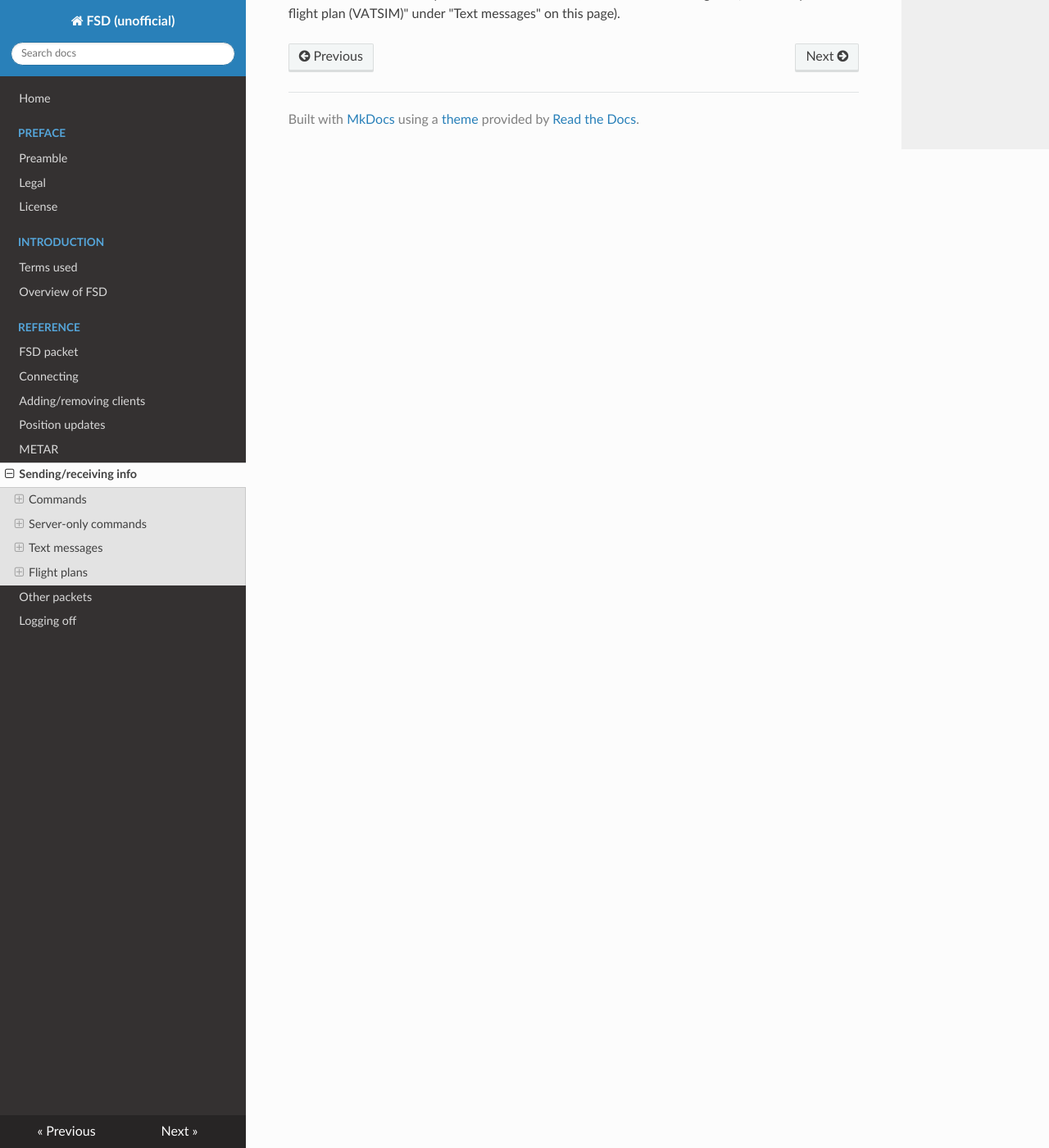
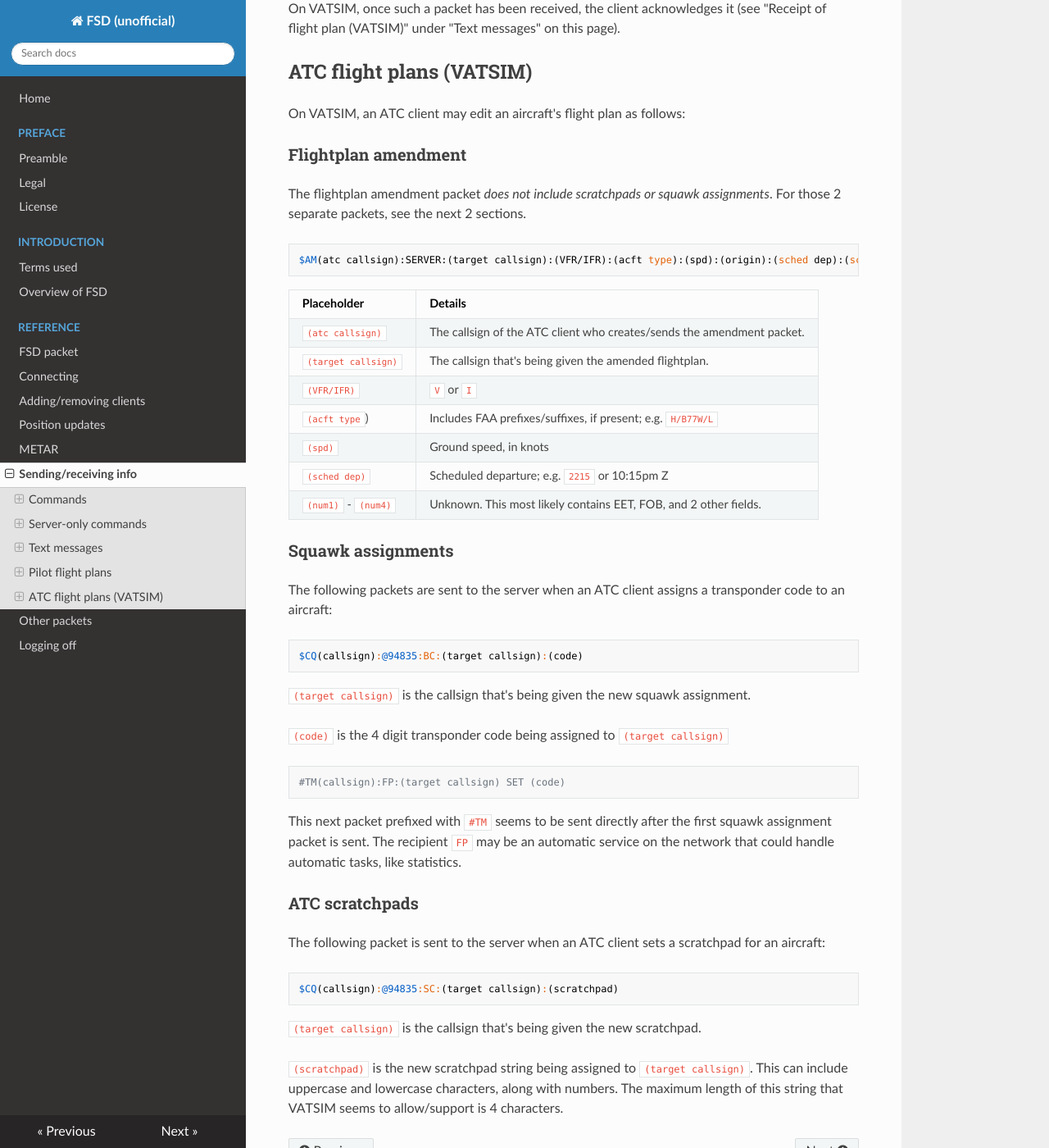
Before and after one commit to norrisng/fsd-doc, an MkDocs documentation site: the page built from docs/api/info.md, in a window 1280 px wide and 1400 px high, scrolled down 6008 px. Shown: the whole window at 82% size. Built offline with MkDocs 1.6.1, drawn with Linux system fonts in a browser that asks for light colours; nearby versions of some CDN libraries; old or Windows-style settings are respelled for this version of MkDocs; some of the changed text lies outside the part shown.

Commit message:
ATC flightplan packets, minor changes

````diff
--- a/docs/api/info.md
+++ b/docs/api/info.md
@@ -202,7 +202,7 @@ The following recipients are treated differently:
 | Recipient | Meaning                                                      |
 | --------- | ------------------------------------------------------------ |
 | `@xxyyy`  | Sends the message over the frequency **1xx.yyy MHz**, instead of PM. |
-| `*`       | Broadcast message, received by everyone on the network. <br /><br />IVAO and VATSIM restrict this functionality to supervisors and administrators, but it is unknown if this is enforced server-side. |
+| `*`       | Broadcast message, received by everyone on the network. <br /><br />IVAO and VATSIM restrict this functionality to users with the supervisor rating and above. When an underqualified user attempts to send a broadcast message, the server replies with a syntax error `$ER` packet. |
 
 If `(sender)` and `(recipient)` are not online callsigns, then the text message represents additional background functionality that the average user does not see or deal with. It is used by VATSIM to hack in additional functionality (see below), without making major modifications to the protocol.
 
@@ -248,7 +248,7 @@ These are usually seen on initial login.
 
 
 
-## Flight plans ##
+## Pilot flight plans ##
 
 A pilot may file a flight plan as follows:
 
@@ -284,20 +284,71 @@ $FP(callsign):SERVER:(VFR/IFR):(acft):(spd):(origin):(sched dep):1000:(crz alt):
 VATSIM's flightplan format is simpler, and is based on the [FAA domestic flight plan [PDF]](https://www.faa.gov/documentLibrary/media/Form/FAA_Form_7233-1_7_31_17.pdf).
 
 ```
-$FP(callsign):*A:(VFR/IFR):(acft type):(spd):(origin):(sched dep):(sched dep):(alt):(dest):(EET):(FOB):(alt airport):(remarks)
+$FP(callsign):*A:(VFR/IFR):(acft type):(spd):(origin):(sched dep):(sched dep):(alt):(dest):(EET):(FOB):(alt airport):(remarks):(route)
 ```
 
-| Placeholder   | details                                                     |
+| Placeholder   | Details                                                     |
 | ------------- | ----------------------------------------------------------- |
 | `(VFR/IFR)`   | `V` or `I`                                                  |
-| `(acft type`) | includes FAA prefixes/suffixes, if present; e.g. `H/B77W/L` |
+| `(acft type)` | Includes FAA prefixes/suffixes, if present; e.g. `H/B77W/L` |
 | `(spd)`       | Ground speed, in knots                                      |
 | `(sched dep)` | Scheduled departure; e.g. ` 2215` or 10:15pm Z              |
 | `(EET)`       | Estimated enroute time; e.g. `1:37`                         |
 | `(FOB)`       | Fuel on board; e.g. `2:30`                                  |
 
 
-
 Flight plan packets are sent to all other clients on the server, even if not requested.
 
 On VATSIM, once such a packet has been received, the client acknowledges it (see "Receipt of flight plan (VATSIM)" under "Text messages" on this page).
+
+## ATC flight plans (VATSIM) ##
+
+On VATSIM, an ATC client may edit an aircraft's flight plan as follows:
+
+### Flightplan amendment ###
+
+The flightplan amendment packet _does not include scratchpads or squawk assignments_. For those 2 separate packets, see the next 2 sections.
+
+```
+$AM(atc callsign):SERVER:(target callsign):(VFR/IFR):(acft type):(spd):(origin):(sched dep):(sched arr):(cruise alt):(destination):(num1):(num2):(num3):(num4):(alternate):(remarks):(route)
+```
+
+| Placeholder         | Details                                                             |
+| ------------------- | ------------------------------------------------------------------- |
+| `(atc callsign)`    | The callsign of the ATC client who creates/sends the amendment packet. |
+| `(target callsign)` | The callsign that's being given the amended flightplan.             |
+| `(VFR/IFR)`         | `V` or `I`                                                          |
+| `(acft type`)       | Includes FAA prefixes/suffixes, if present; e.g. `H/B77W/L`         |
+| `(spd)`             | Ground speed, in knots                                              |
+| `(sched dep)`       | Scheduled departure; e.g. ` 2215` or 10:15pm Z                      |
+| `(num1)` - `(num4)` | Unknown. This most likely contains EET, FOB, and 2 other fields.    |
+
+### Squawk assignments ###
+
+The following packets are sent to the server when an ATC client assigns a transponder code to an aircraft:
+
+```
+$CQ(callsign):@94835:BC:(target callsign):(code)
+```
+
+`(target callsign)` is the callsign that's being given the new squawk assignment.
+
+`(code)` is the 4 digit transponder code being assigned to `(target callsign)`
+
+```
+#TM(callsign):FP:(target callsign) SET (code)
+```
+
+This next packet prefixed with `#TM` seems to be sent directly after the first squawk assignment packet is sent. The recipient `FP` may be an automatic service on the network that could handle automatic tasks, like statistics.
+
+### ATC scratchpads ###
+
+The following packet is sent to the server when an ATC client sets a scratchpad for an aircraft:
+
+```
+$CQ(callsign):@94835:SC:(target callsign):(scratchpad)
+```
+
+`(target callsign)` is the callsign that's being given the new scratchpad.
+
+`(scratchpad)` is the new scratchpad string being assigned to `(target callsign)`. This can include uppercase and lowercase characters, along with numbers. The maximum length of this string that VATSIM seems to allow/support is 4 characters.
````
